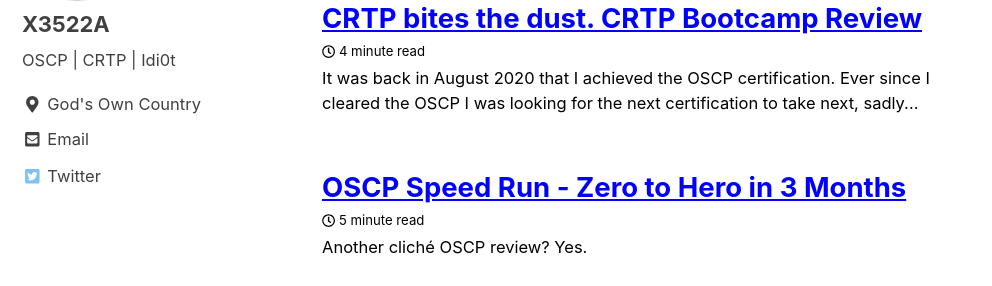
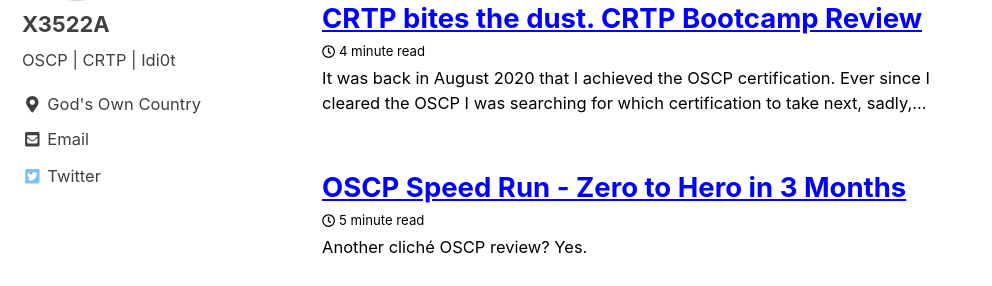
Before and after one commit to vinaysudheer/x3522a.github.io, a Jekyll site: the page built from index.html, in a window 1280 px wide and 900 px high. Shown: the part 193-479 px from the top of the window, without its empty margins (0-992 px from the left). Built offline with Jekyll 4.4.1, drawn with Linux system fonts in a browser that asks for light colours; cached includes are drawn as plain includes; the list of posts is cut into pages by our own code.

Commit message:
Update 2021-03-13-CRTP-bites-the-dust.-CRTP-Bootcamp-Review.md

```diff
--- a/_posts/2021-03-13-CRTP-bites-the-dust.-CRTP-Bootcamp-Review.md
+++ b/_posts/2021-03-13-CRTP-bites-the-dust.-CRTP-Bootcamp-Review.md
@@ -13,11 +13,11 @@ tags:
 
 ---
 
-It was back in August 2020 that I achieved the OSCP certification. Ever since I cleared the OSCP I was looking for the next certification to take next, sadly, it took me 6 months to finally make up my mind and to enroll for the CRTP certification. I chose to go for CRTP purely due to the fact that it's an introductory level Active Directory certifcation, and in this course the instructor Nikhil Mittal takes the beginners approach in the 4 live sessions that we have with him. Nikhil is also the author of [Nishang](https://github.com/samratashok/nishang), a popular collection of scripts which is used in Penetration Testing and Red Teaming.
+It was back in August 2020 that I achieved the OSCP certification. Ever since I cleared the OSCP I was searching for which certification to take next, sadly, it took me 6 months to finally make up my mind and to enroll for the CRTP certification. I chose to go for CRTP purely due to the fact that it's an introductory level Active Directory certifcation, and in this course the instructor Nikhil Mittal takes the beginners approach in the 4 live sessions that we have with him. Nikhil is also the author of [Nishang](https://github.com/samratashok/nishang), a popular collection of scripts which is used in Penetration Testing and Red Teaming.
 
 ## CRTP Bootcamps
 
-To anyone who's planning to take the CRTP certification I'd say go for the [Pentester Academy Bootcamps](https://bootcamps.pentesteracademy.com/course/active-directory-6) rather than taking the course listed [here](https://www.pentesteracademy.com/activedirectorylab). I'm suggesting this because at the time of writing this blog the certification is available at a great discount for $299, for this you get 4 weeks of lab access, 4 live sessions(1 live session per week) with the instructor Nikhil Mittal and an attempt to take the examination as well. The quality of live sessions are amazing, since it's a live session you can ask any query's or clarifications to the instructor directly.
+To anyone who's planning to take the CRTP certification I'd say go for the [Pentester Academy Bootcamps](https://bootcamps.pentesteracademy.com/course/active-directory-6) rather than taking the course listed [here](https://www.pentesteracademy.com/activedirectorylab). I'm suggesting this because at the time of writing this blog the certification is available at a great discount for $299, for this you get 4 weeks of lab access, 4 live sessions(1 live session per week) with the instructor Nikhil Mittal and an attempt to take the examination as well. The quality of live sessions are amazing, since it's a live session you can ask any query or clarifications to the instructor directly.
 
 Topics covered in the course:
 + Active Directory Enumeration
```
